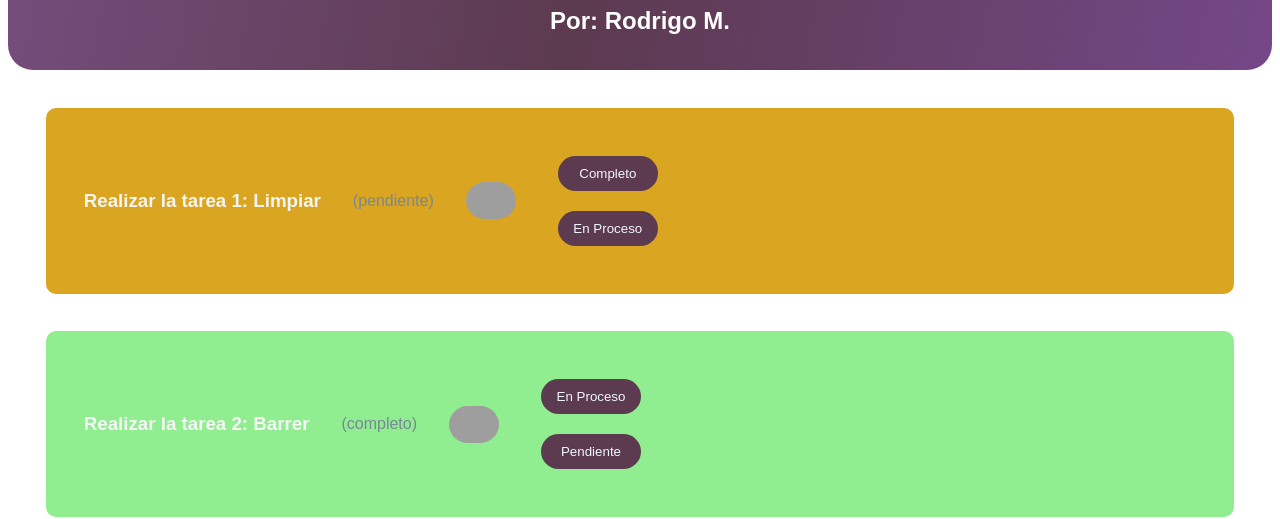
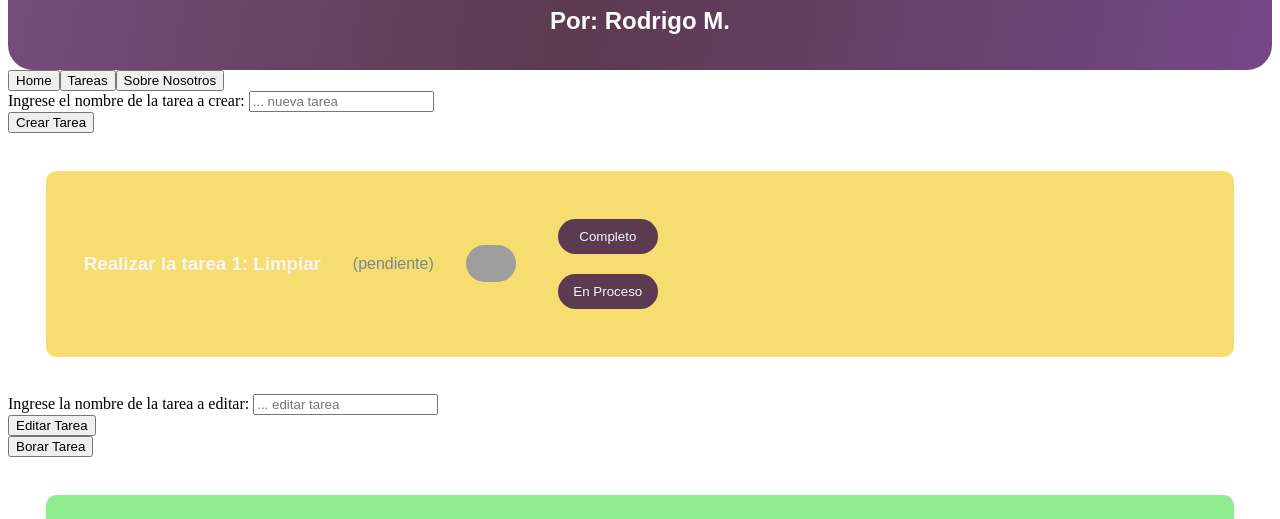
Before and after one commit to Rodrigo-Moscoso/task-list, a React (Create React App) app: page /tareas in a window 1280 px wide. Shown: the part 214-733 px from the top of the page. Built offline with nearby package versions, Linux system fonts and the light colour scheme; grey boxes are pictures that could not be loaded.

Commit message:
Use React Router para que los usuarios puedan navegar por las rutas de mi aplicación

```diff
--- a/package.json
+++ b/package.json
@@ -8,6 +8,7 @@
     "@testing-library/user-event": "^13.5.0",
     "react": "^18.2.0",
     "react-dom": "^18.2.0",
+    "react-router-dom": "^6.4.0",
     "react-scripts": "5.0.1",
     "web-vitals": "^2.1.4"
   },
--- a/src/App.js
+++ b/src/App.js
@@ -1,12 +1,30 @@
 import Header from "./components/Header";
-import ListaTareas from "./components/ListaTareas";
 import "./index.css";
+import { BrowserRouter as Router, Routes, Route, Link } from "react-router-dom";
+import Home from "./views/Home";
+import SobreNosotros from "./views/SobreNosotros";
+import Tareas from "./views/Tareas";
 
 function App() {
   return (
     <>
       <Header />
-      <ListaTareas />
+      <Router>
+        <Link to="/">
+          <button>Home</button>
+        </Link>
+        <Link to="/tareas">
+          <button>Tareas</button>
+        </Link>
+        <Link to="/sobrenosotros">
+          <button>Sobre Nosotros</button>
+        </Link>
+        <Routes>
+          <Route path="/" element={<Home />} />
+          <Route path="/sobrenosotros" element={<SobreNosotros />} />
+          <Route path="/tareas" element={<Tareas />} />
+        </Routes>
+      </Router>
     </>
   );
 }
--- /dev/null
+++ b/src/components/CrearTarea.jsx
@@ -0,0 +1,34 @@
+import { useState } from "react";
+
+function CrearTarea({ crearNuevaTarea }) {
+  const [nuevaTareaNombre, setNuevaTareaNombre] = useState("");
+
+  const handleSubmit = (e) => {
+    //La función preventDefault cancela el evento de enviar los datos del form a un backend
+    e.preventDefault();
+    crearNuevaTarea(nuevaTareaNombre);
+    setNuevaTareaNombre("");
+  };
+
+  return (
+    <form onSubmit={handleSubmit}>
+      <div>
+        <label htmlFor="nombre-tarea-nueva">
+          Ingrese el nombre de la tarea a crear:{" "}
+        </label>
+        <input
+          id="nombre-tarea-nueva"
+          type="text"
+          placeholder="... nueva tarea"
+          value={nuevaTareaNombre}
+          onChange={(e) => setNuevaTareaNombre(e.target.value)}
+        />
+      </div>
+      <div>
+        <button>Crear Tarea</button>
+      </div>
+    </form>
+  );
+}
+
+export default CrearTarea;
--- /dev/null
+++ b/src/components/EditarTarea.jsx
@@ -0,0 +1,34 @@
+import { useState } from "react";
+
+function EditarTarea({ id, nombre, estado, editarNombreTarea }) {
+  const [nombreTareaEditada, setNombreTareaEditada] = useState("");
+
+  const handleSubmit = (e) => {
+    //La función preventDefault cancela el evento de enviar los datos del form a un backend
+    e.preventDefault();
+    editarNombreTarea(id, nombreTareaEditada);
+    setNombreTareaEditada("");
+  };
+
+  return (
+    <form onSubmit={handleSubmit}>
+      <div>
+        <label htmlFor="nombre-tarea-editar">
+          Ingrese la nombre de la tarea a editar:{" "}
+        </label>
+        <input
+          id="nombre-tarea-editar"
+          type="text"
+          placeholder="... editar tarea"
+          value={nombreTareaEditada}
+          onChange={(e) => setNombreTareaEditada(e.target.value)}
+        />
+      </div>
+      <div>
+        <button>Editar Tarea</button>
+      </div>
+    </form>
+  );
+}
+
+export default EditarTarea;
--- /dev/null
+++ b/src/components/EliminarTarea.jsx
@@ -0,0 +1,9 @@
+function EliminarTarea(id, borrarTarea) {
+  return (
+    <div>
+      <button onClick={() => borrarTarea(id)}>Borar Tarea</button>
+    </div>
+  );
+}
+
+export default EliminarTarea;
--- a/src/components/ListaTareas.jsx
+++ b/src/components/ListaTareas.jsx
@@ -1,5 +1,8 @@
 import Tarea from "./Tarea";
 import { useState } from "react";
+import CrearTarea from "./CrearTarea";
+import EditarTarea from "./EditarTarea";
+import EliminarTarea from "./EliminarTarea";
 
 const listadoTareas = [
   {
@@ -42,6 +45,8 @@ const listadoTareas = [
 function ListaTareas({ nombre, estado }) {
   const [tareas, setTareas] = useState(listadoTareas);
 
+  //Funciones para CAMBIAR ESTADO de las tareas
+
   const colocarPendiente = (id) => {
     setTareas(
       tareas.map((tarea) => {
@@ -78,7 +83,41 @@ function ListaTareas({ nombre, estado }) {
     );
   };
 
-  return tareas.map((tarea) => (
+  //función para CREAR TAREA
+
+  function crearNuevaTarea(nuevaTarea) {
+    setTareas([
+      ...tareas,
+      { id: tareas.length + 1, nombre: nuevaTarea, estado: "pendiente" },
+    ]);
+  }
+
+  //Función para EDITAR TAREA
+
+  function editarNombreTarea(id, tareaEditada) {
+    setTareas(
+      tareas.map((tarea) => {
+        if (id === tarea.id) {
+          return { ...tarea, nombre: tareaEditada };
+        } else {
+          return tarea;
+        }
+      })
+    );
+  }
+
+  // Función para BORRAR TAREA
+
+  function borrarTarea(id) {
+    setTareas(tareas.filter((tarea) => id !== tarea.id));
+  }
+
+  return (
+    <div>
+      <CrearTarea crearNuevaTarea={crearNuevaTarea} />
+
+      {tareas.map((tarea) => (
+        <>
           <Tarea
             key={tarea.id}
             id={tarea.id}
@@ -88,7 +127,20 @@ function ListaTareas({ nombre, estado }) {
             colocarCompleto={colocarCompleto}
             colocarEnProceso={colocarEnProceso}
           />
-  ));
+          <EditarTarea
+            key={tarea.id}
+            id={tarea.id}
+            editarNombreTarea={editarNombreTarea}
+          />
+          <EliminarTarea
+            key={tarea.id}
+            id={tarea.id}
+            borrarTarea={borrarTarea}
+          />
+        </>
+      ))}
+    </div>
+  );
 }
 
 export default ListaTareas;
--- a/src/components/Tarea.jsx
+++ b/src/components/Tarea.jsx
@@ -15,7 +15,7 @@ function Tarea({
             ? "lightgreen"
             : estado === "en proceso"
             ? "lightblue"
-            : "goldenrod",
+            : "#F7DC6F",
       }}
     >
       <h3>{nombre}</h3>
--- a/src/index.css
+++ b/src/index.css
@@ -26,7 +26,7 @@
 }
 
 .Tarea:hover {
-  transform: rotate(1.5deg);
+  transform: rotate(0.2deg);
 }
 
 .boton-estado {
--- /dev/null
+++ b/src/views/Home.js
@@ -0,0 +1,8 @@
+export default function Home() {
+  return (
+    <>
+      <h1>Incio: Lista de Tareas</h1>
+      <p>Bienvenido a la aplicación para gestionar tareas.</p>
+    </>
+  );
+}
--- /dev/null
+++ b/src/views/SobreNosotros.js
@@ -0,0 +1,16 @@
+export default function SobreNosotros() {
+  return (
+    <>
+      <h1>Sobre Nosotros</h1>
+      <p>
+        Con esta APP podrá crear un listado de tareas, dondre podrá
+        verificar/cambiar su estado de ejecución, así como editar o crear nuevas
+        tareas.
+      </p>
+      <p>
+        Las tecnologías usadas para esta APP han sido hechas con React, React
+        Router, Lazy Loading y Hooks, entre otras herramientas.
+      </p>
+    </>
+  );
+}
--- /dev/null
+++ b/src/views/Tareas.js
@@ -0,0 +1,9 @@
+import ListaTareas from "../components/ListaTareas";
+
+export default function Tareas() {
+  return (
+    <>
+      <ListaTareas />
+    </>
+  );
+}
```
Also changed, not shown: 1 other file (tests, documents, lock files or other folders). Lines whose indentation alone changed are shown as unchanged.
